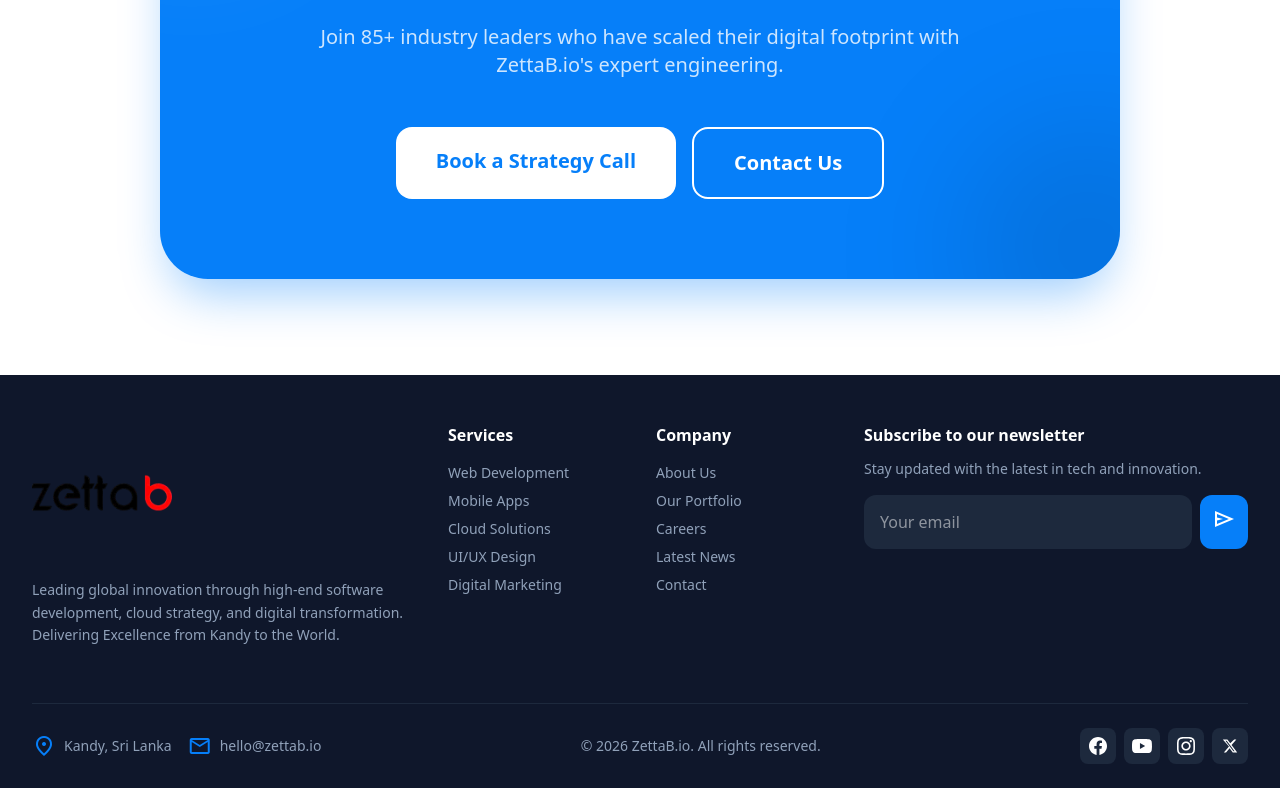
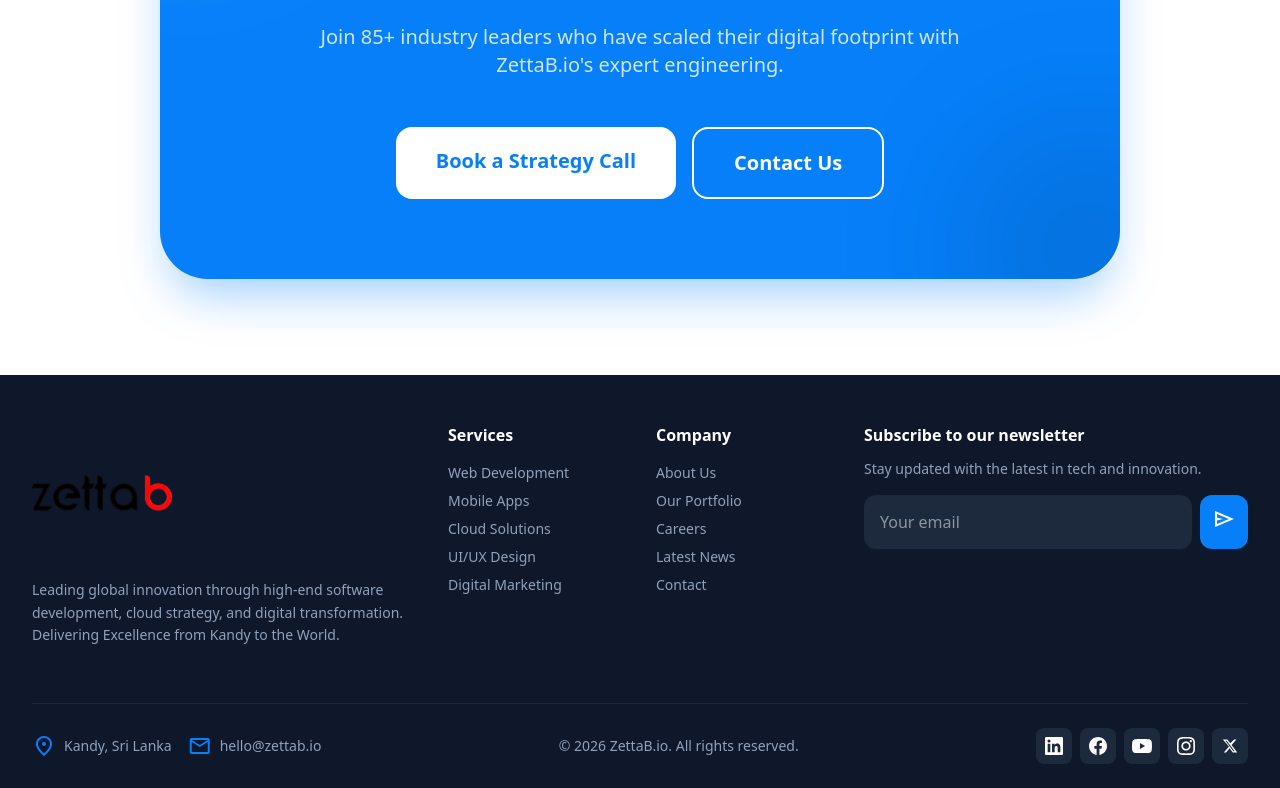
Before and after one commit to UnlimitedCollection/ZettaBSite, a Next.js app: page / in a window 1280 px wide. Shown: the part 6490-7278 px from the top of the page. Built offline with nearby package versions, Linux system fonts and the light colour scheme.

Commit message:
feat: add LinkedIn icon to footer social icons

```diff
--- a/src/components/Footer.tsx
+++ b/src/components/Footer.tsx
@@ -89,6 +89,12 @@ export function Footer() {
                     <p className="flex-1 text-center">© {currentYear} ZettaB.io. All rights reserved.</p>
                     {/* Social Icons */}
                     <div className="flex gap-2">
+                        {/* LinkedIn */}
+                        <Link href="https://linkedin.com/company/zettab" target="_blank" rel="noopener noreferrer" className="size-9 bg-slate-800 rounded-lg flex items-center justify-center text-white hover:bg-[#0A66C2] transition-colors">
+                            <svg xmlns="http://www.w3.org/2000/svg" width="18" height="18" viewBox="0 0 24 24" fill="currentColor">
+                                <path d="M20.447 20.452h-3.554v-5.569c0-1.328-.027-3.037-1.852-3.037-1.853 0-2.136 1.445-2.136 2.939v5.667H9.351V9h3.414v1.561h.046c.477-.9 1.637-1.85 3.37-1.85 3.601 0 4.267 2.37 4.267 5.455v6.286zM5.337 7.433a2.062 2.062 0 0 1-2.063-2.065 2.064 2.064 0 1 1 2.063 2.065zm1.782 13.019H3.555V9h3.564v11.452zM22.225 0H1.771C.792 0 0 .774 0 1.729v20.542C0 23.227.792 24 1.771 24h20.451C23.2 24 24 23.227 24 22.271V1.729C24 .774 23.2 0 22.222 0h.003z" />
+                            </svg>
+                        </Link>
                         {/* Facebook */}
                         <Link href="https://facebook.com/zettabio" target="_blank" rel="noopener noreferrer" className="size-9 bg-slate-800 rounded-lg flex items-center justify-center text-white hover:bg-[#1877F2] transition-colors">
                             <svg xmlns="http://www.w3.org/2000/svg" width="18" height="18" viewBox="0 0 24 24" fill="currentColor">
```
